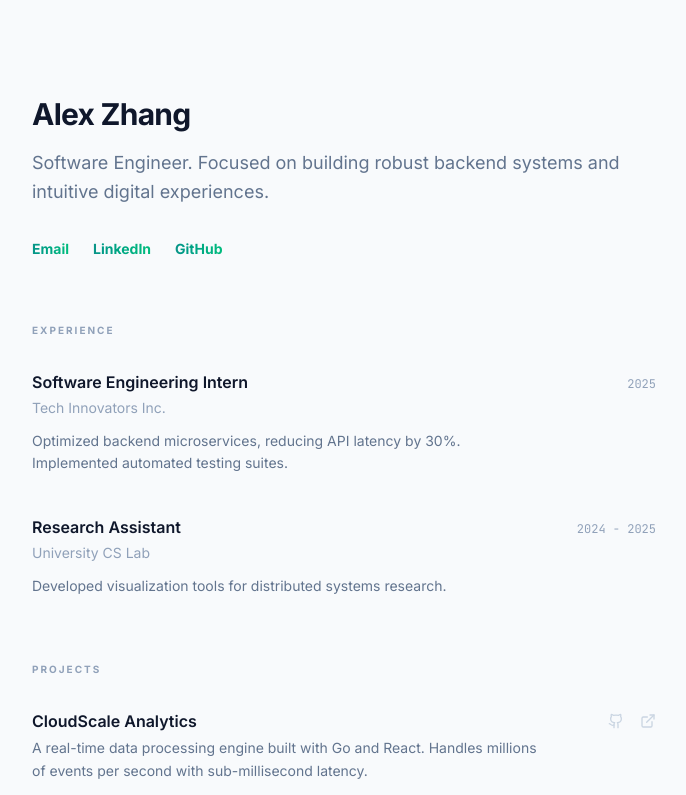
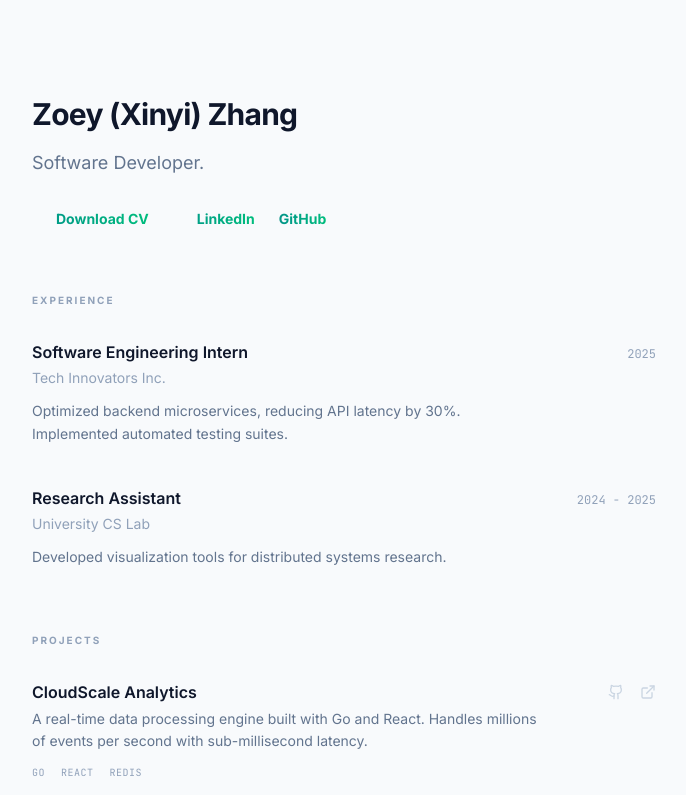
Before and after one commit to lufie0509z/xinyi-blog, a React (Vite) app: page / in a window 1280 px wide. Shown: the top 795 px of the page, without its empty margins (296-982 px from the left). Built offline with nearby package versions, Linux system fonts and the light colour scheme.

Commit message:
site: update from CV — Zoey (Xinyi) Zhang; add Download CV + LinkedIn; hide email (Contact link)

```diff
--- a/index.html
+++ b/index.html
@@ -3,7 +3,7 @@
   <head>
     <meta charset="UTF-8" />
     <meta name="viewport" content="width=device-width, initial-scale=1.0" />
-    <title>My Google AI Studio App</title>
+  <title>Zoey (Xinyi) Zhang — Software Developer</title>
   </head>
   <body>
     <div id="root"></div>
--- a/src/App.tsx
+++ b/src/App.tsx
@@ -60,15 +60,17 @@ export default function App() {
 
         {/* Header */}
         <header className="mb-16">
-          <h1 className="text-3xl font-bold tracking-tight mb-4">Alex Zhang</h1>
+          <h1 className="text-3xl font-bold tracking-tight mb-4">Zoey (Xinyi) Zhang</h1>
           <p className="text-lg text-slate-500 leading-relaxed">
-            Software Engineer. Focused on building robust backend systems and intuitive digital experiences.
+            Software Developer.
           </p>
           <div className="mt-8 flex items-center gap-6">
-            <a href="mailto:hello@alexzhang.dev" className="text-sm font-bold bg-clip-text text-transparent bg-gradient-to-r from-brand-600 to-emerald-500 hover:opacity-80 transition-all">
-              Email
+            <a href="/assets/ZoeyZhang_Software Developer.pdf" target="_blank" rel="noreferrer" className="text-sm font-bold bg-clip-text text-transparent bg-gradient-to-r from-brand-600 to-emerald-500 hover:opacity-80 transition-all flex items-center gap-2">
+              <ExternalLink className="w-4 h-4" />
+              Download CV
             </a>
-            <a href="#" className="text-sm font-bold bg-clip-text text-transparent bg-gradient-to-r from-brand-600 to-emerald-500 hover:opacity-80 transition-all">
+            <a href="https://www.linkedin.com/in/xinyi-zhang-a23594243" target="_blank" rel="noreferrer" className="text-sm font-bold bg-clip-text text-transparent bg-gradient-to-r from-brand-600 to-emerald-500 hover:opacity-80 transition-all flex items-center gap-2">
+              <Linkedin className="w-4 h-4" />
               LinkedIn
             </a>
             <a href="#" className="text-sm font-bold bg-clip-text text-transparent bg-gradient-to-r from-brand-600 to-emerald-500 hover:opacity-80 transition-all">
@@ -151,9 +153,9 @@ export default function App() {
         <footer className="pt-16 border-t border-slate-200">
           <div className="flex justify-between items-center">
             <p className="text-xs text-slate-400">
-              © 2026 Alex Zhang
+              © 2026 Zoey (Xinyi) Zhang
             </p>
-            <a href="mailto:hello@alexzhang.dev" className="text-xs font-bold uppercase tracking-widest text-slate-900 hover:text-brand-600 transition-colors flex items-center gap-2">
+            <a href="https://www.linkedin.com/in/xinyi-zhang-a23594243" target="_blank" rel="noreferrer" className="text-xs font-bold uppercase tracking-widest text-slate-900 hover:text-brand-600 transition-colors flex items-center gap-2">
               Contact
               <ArrowRight className="w-3 h-3" />
             </a>
```
